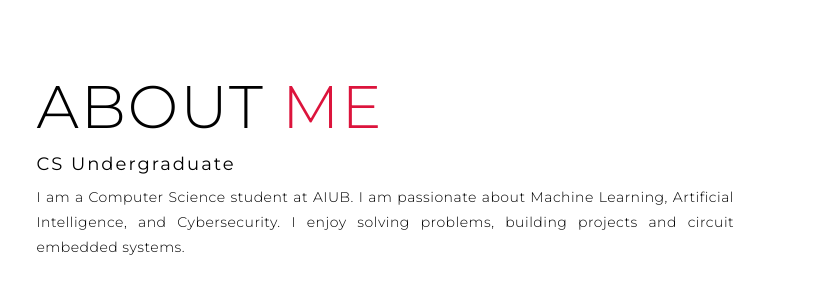
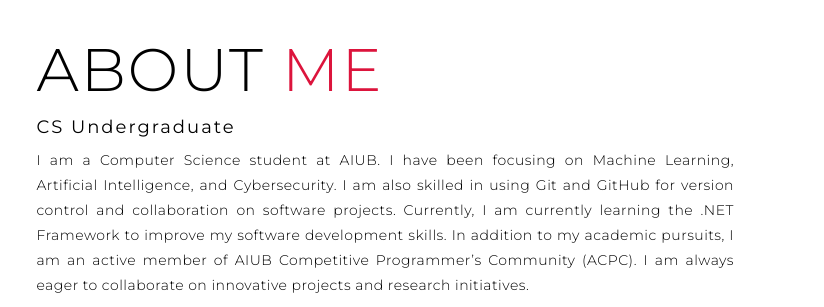
Before and after one commit to SadiSalman/SadiSalman.github.io, a plain HTML site: page index.html in a window 1280 px wide. Shown: the part 961-1268 px from the top of the page, 456-1280 px from the left. Drawn offline with nearby package versions, Linux system fonts and the light colour scheme.

Commit message:
commit 1; author sadi;

```diff
--- a/index.html
+++ b/index.html
@@ -78,8 +78,11 @@
         <h1 class="section-title">About <span>me</span></h1>
         <h2>CS Undergraduate</h2>
         <p style="text-align: justify;">I am a Computer Science student at AIUB.
-          I am passionate about Machine Learning, Artificial Intelligence, and Cybersecurity.
-          I enjoy solving problems, building projects and circuit embedded systems.</p>
+          I have been focusing on Machine Learning, Artificial Intelligence, and Cybersecurity.
+          I am also skilled in using Git and GitHub for version control and collaboration on software projects.
+          Currently, I am currently learning the .NET Framework to improve my software development skills.
+          In addition to my academic pursuits, I am an active member of AIUB Competitive Programmer’s Community (ACPC).
+          I am always eager to collaborate on innovative projects and research initiatives.</p>
         <a href="https://drive.google.com/drive/u/0/folders/1IeMhYijQ0-2wCVaBWc7gCFrnyTX_UFfA" class="cta">Download Resume</a>
       </div>
     </div>
```
